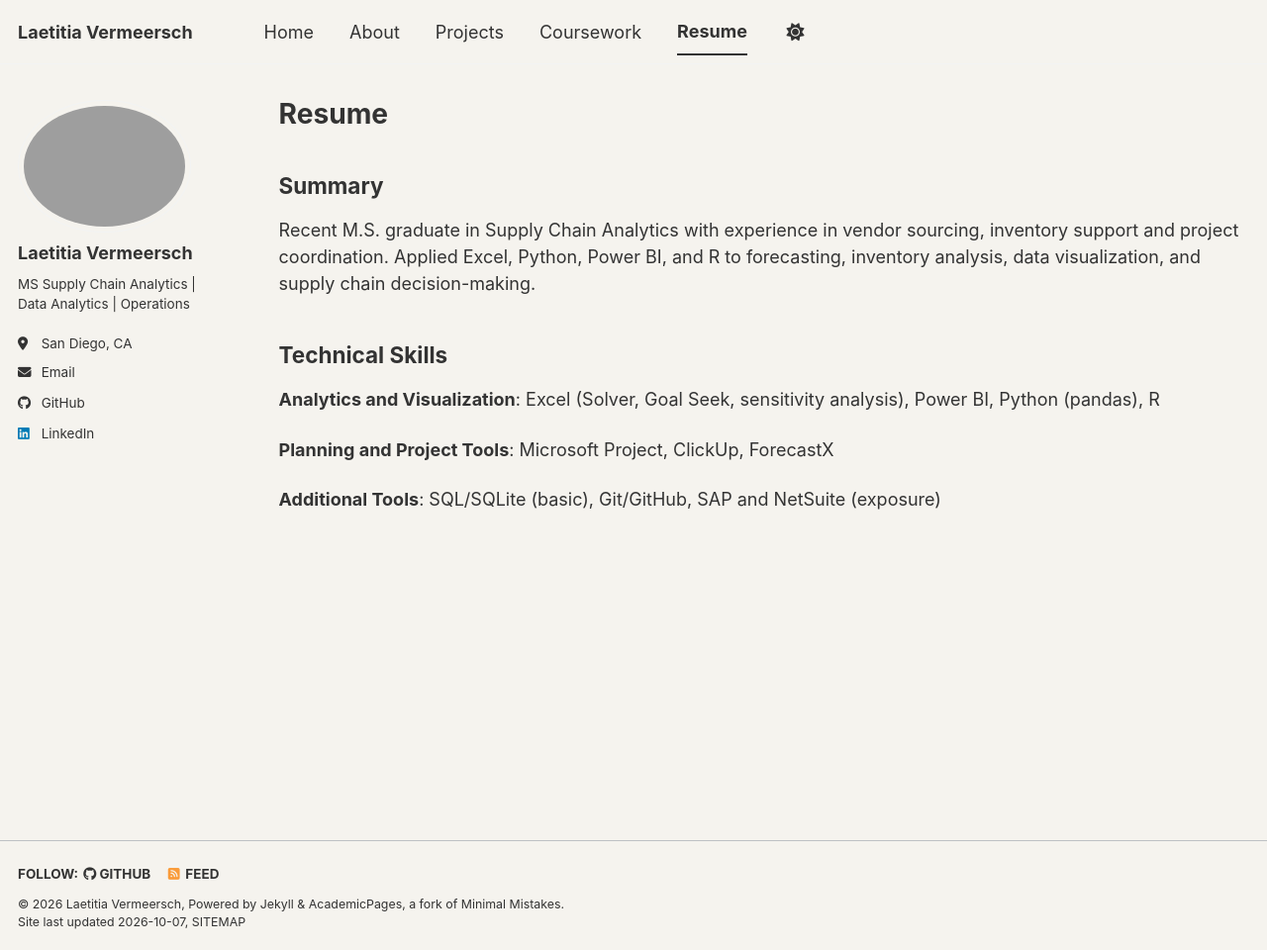
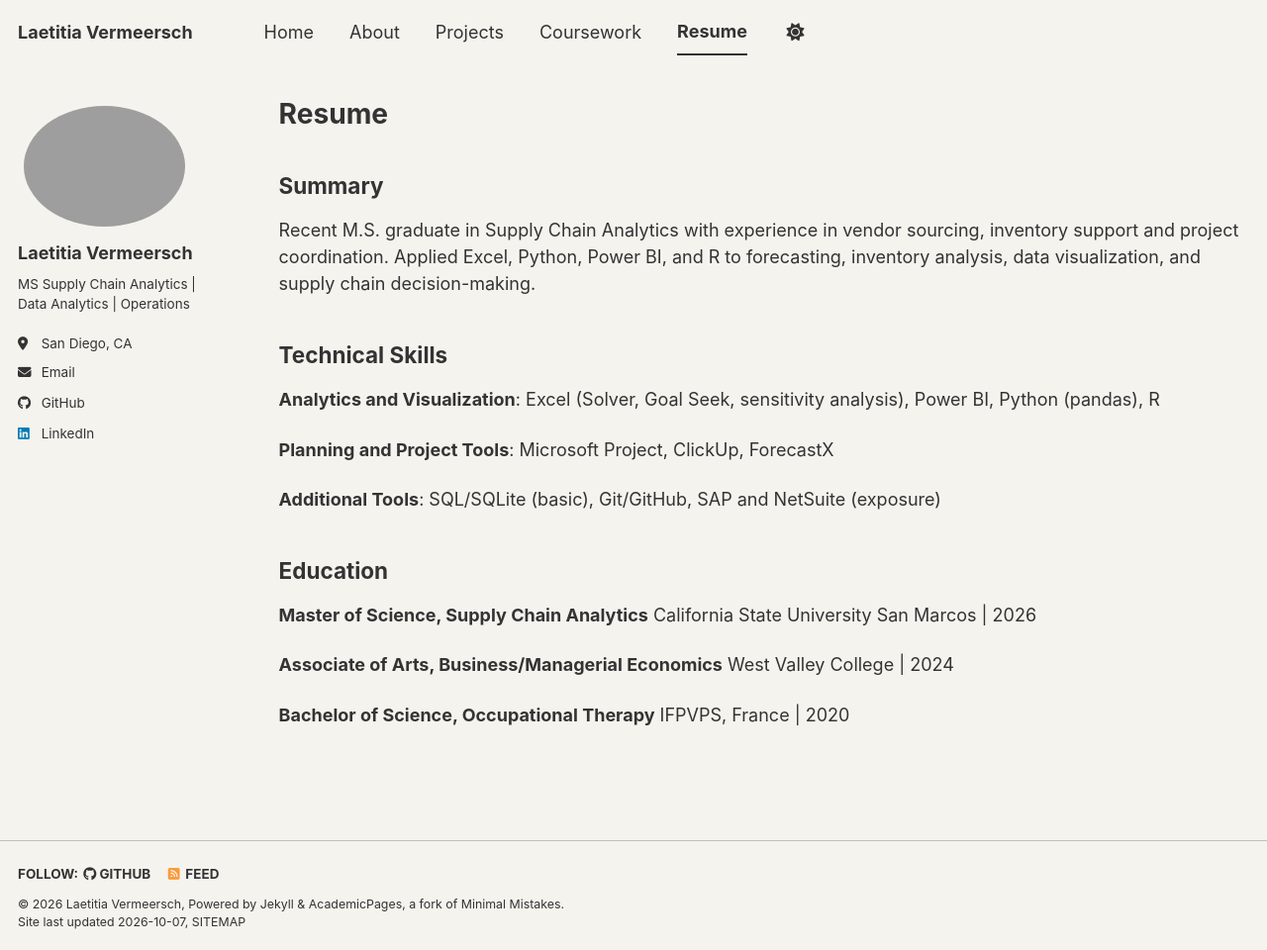
Before and after one commit to Laetitia-95/Laetitia-95.github.io, a Jekyll site: the page built from _pages/cv.md, in a window 1280 px wide and 960 px high. Shown: the whole window at 99% size. Built offline with Jekyll 4.4.1, drawn with Linux system fonts in a browser that asks for light colours; a style sheet for code colours, icons or effects is not loaded.

Commit message:
Update cv.md

```diff
--- a/_pages/cv.md
+++ b/_pages/cv.md
@@ -20,3 +20,14 @@ Recent M.S. graduate in Supply Chain Analytics with experience in vendor sourcin
 **Planning and Project Tools**: Microsoft Project, ClickUp, ForecastX
 
 **Additional Tools**: SQL/SQLite (basic), Git/GitHub, SAP and NetSuite (exposure)
+
+## Education
+
+**Master of Science, Supply Chain Analytics**
+California State University San Marcos | 2026
+
+**Associate of Arts, Business/Managerial Economics**
+West Valley College | 2024
+
+**Bachelor of Science, Occupational Therapy**
+IFPVPS, France | 2020
```
